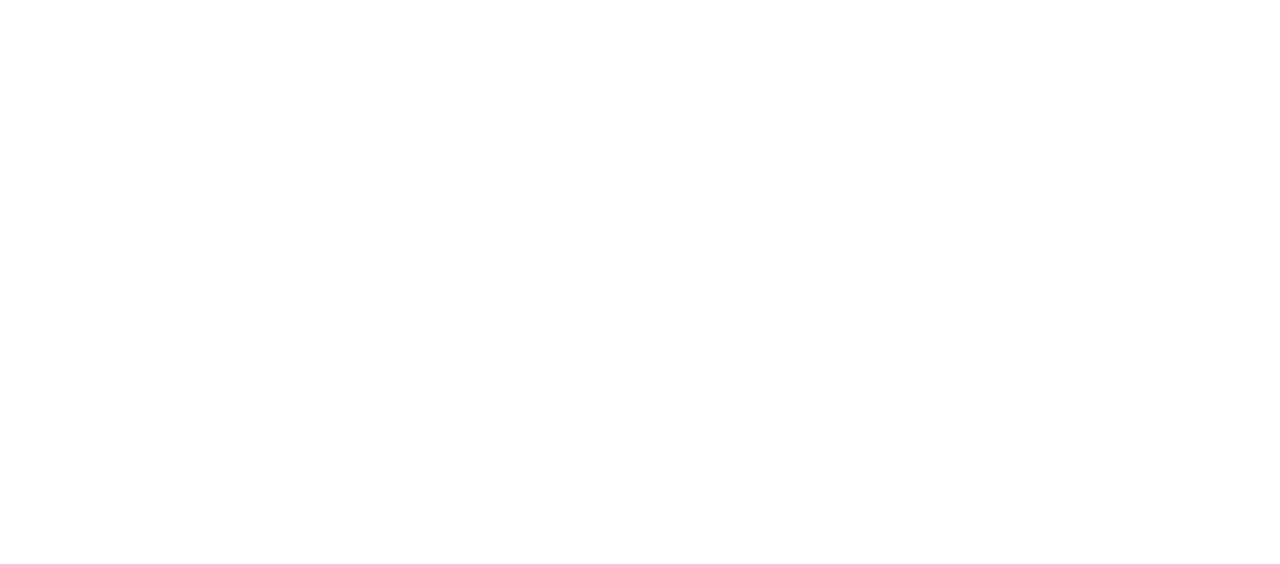
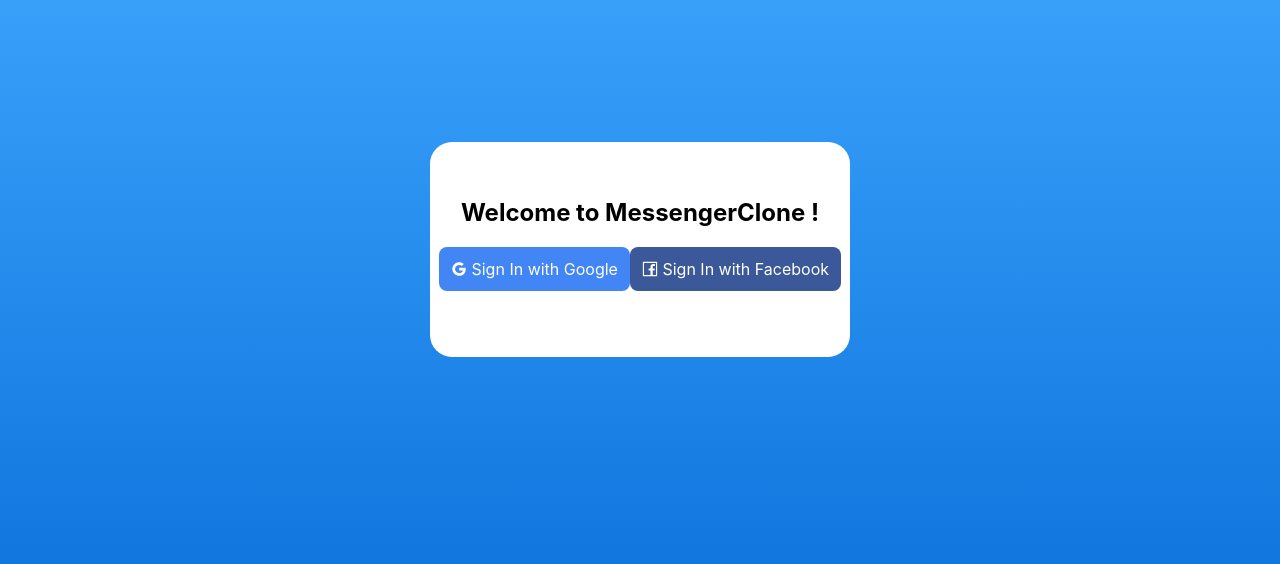
Before and after one commit to claudiaLisboa/messenger-clone, a React (Create React App) app: page / in a window 1280 px wide. Shown: the part 114-678 px from the top of the page. Built offline with nearby package versions, Linux system fonts and the light colour scheme.

Commit message:
fixed error "Matched leaf route at location "/" does not have an element" replaced component prop in favor of element element={<Login/>}/>

```diff
--- a/src/components/App.js
+++ b/src/components/App.js
@@ -7,7 +7,7 @@
   return (
     <div style={{ fontFamily :'Sono, sans-serif' }}>
         <Routes>
-              <Route path= "/" component={Login}/>
+              <Route path="/" element={<Login/>}/>
         </ Routes>
     </div>
   );
```
